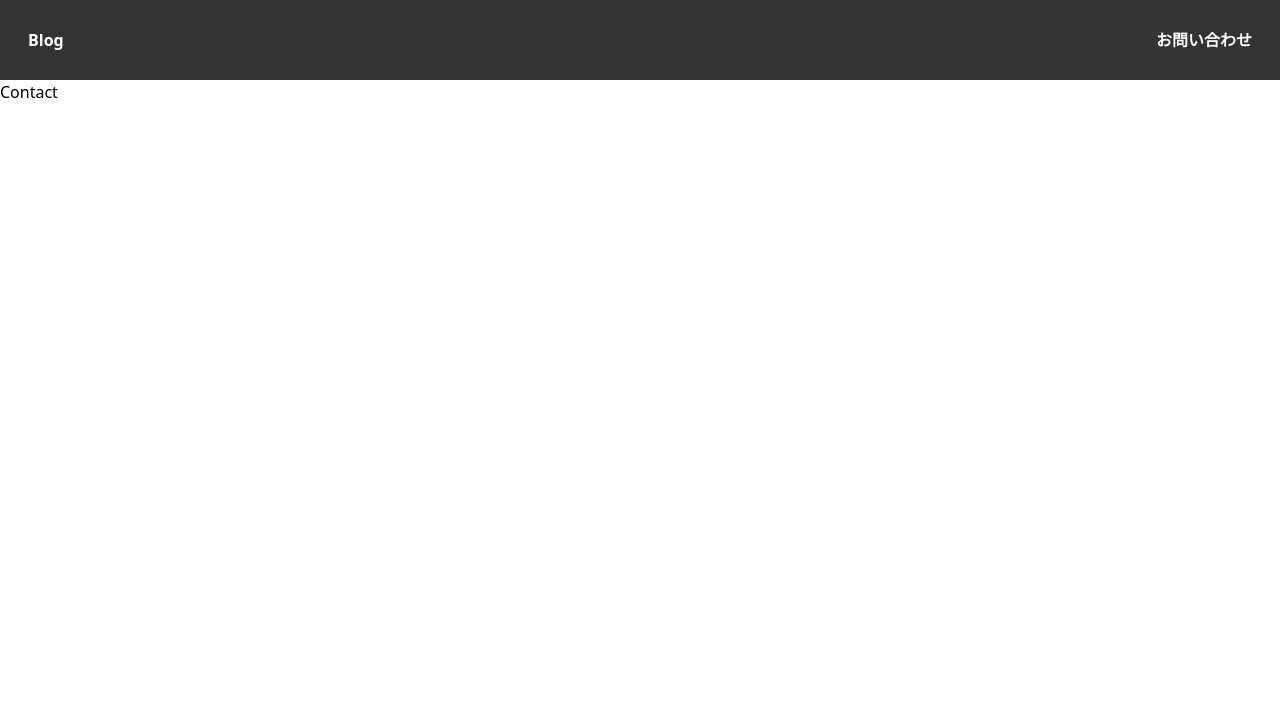
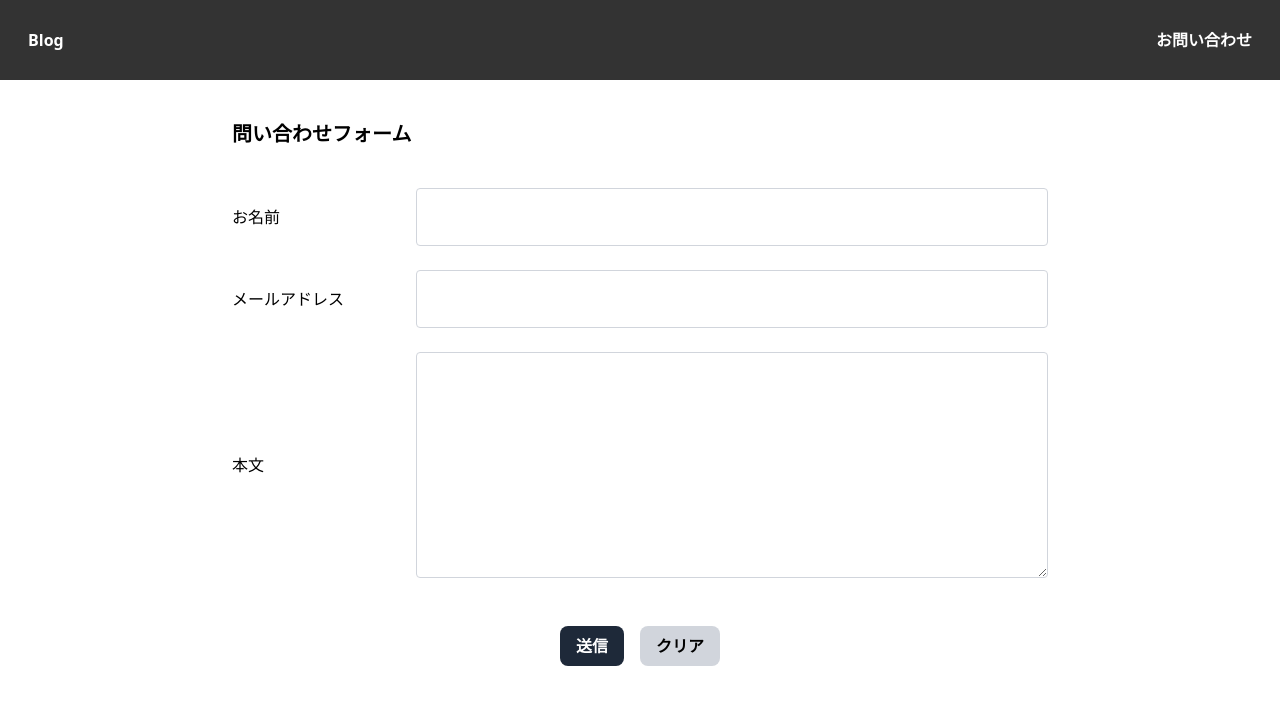
Before and after one commit to tamudadi/blog-app, a React (Vite) app: page /contact in a window 1280 px wide. Shown: the top 704 px of the page. Built offline with nearby package versions, Linux system fonts and the light colour scheme.

Commit message:
問い合わせフォームのUIを実装

```diff
--- a/src/components/Contact.jsx
+++ b/src/components/Contact.jsx
@@ -1,5 +1,69 @@
-import React from 'react';
+import React, { useState } from 'react';
 
 export const Contact = () => {
-  return <div>Contact</div>;
+  const [name, setName] = useState(null);
+  const [email, setEmail] = useState(null);
+  const [message, setMessage] = useState(null);
+
+  //   ### フォームの各項目のバリデーションは以下でお願いします。
+  // 名前：入力必須 & 30文字以内
+  // メールアドレス：入力必須 & メールアドレスの形式になっていること
+  // 本文：入力必須 & 500字以内
+  // それぞれが守られていなかったら、送信ボタンを押したタイミングで、エラーメッセージを表示しましょう。
+
+  return (
+    <div className="p-10 max-w-4xl mx-auto">
+      <h1 className="text-xl font-bold mb-10">問い合わせフォーム</h1>
+      <form className="gap-6 flex flex-col">
+        <div className="flex justify-between items-center w-full ">
+          <label htmlFor="name" className="w-[240px]">
+            お名前
+          </label>
+          <input
+            className="p-4 border border-gray-300 rounded w-full"
+            type="text"
+            id="name"
+            name="name"
+            value={name}
+            onChange={(e) => setName(e.target.value)}
+          />
+        </div>
+        <div className="flex justify-between items-center w-full ">
+          <label htmlFor="" className="w-[240px]">
+            メールアドレス
+          </label>
+          <input
+            className="p-4 border border-gray-300 rounded w-full"
+            type="text"
+            id="name"
+            name="name"
+            value={email}
+            onChange={(e) => setEmail(e.target.value)}
+          />
+        </div>
+        <div className="flex justify-between items-center w-full ">
+          <label htmlFor="name" className="w-[240px]">
+            本文
+          </label>
+          <textarea
+            rows="8"
+            className="p-4 border border-gray-300 rounded w-full"
+            type="text"
+            id="name"
+            name="name"
+            value={message}
+            onChange={(e) => setMessage(e.target.value)}
+          />
+        </div>
+      </form>
+      <div className="flex justify-center gap-4 mt-12">
+        <button className="rounded-lg bg-gray-800 text-white font-bold py-2 px-4">
+          送信
+        </button>
+        <button className="rounded-lg bg-gray-300 font-bold py-2 px-4">
+          クリア
+        </button>
+      </div>
+    </div>
+  );
 };
```
